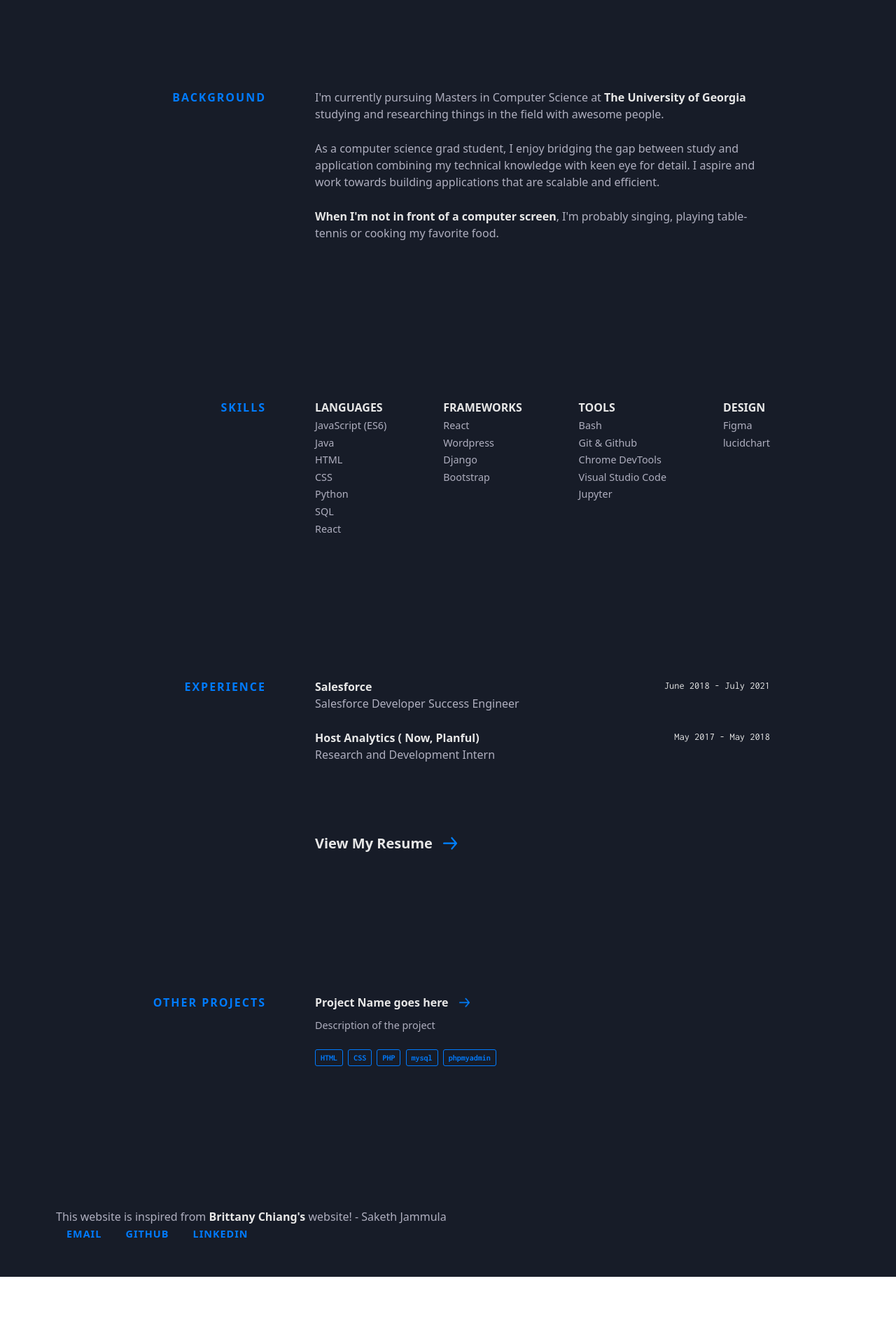
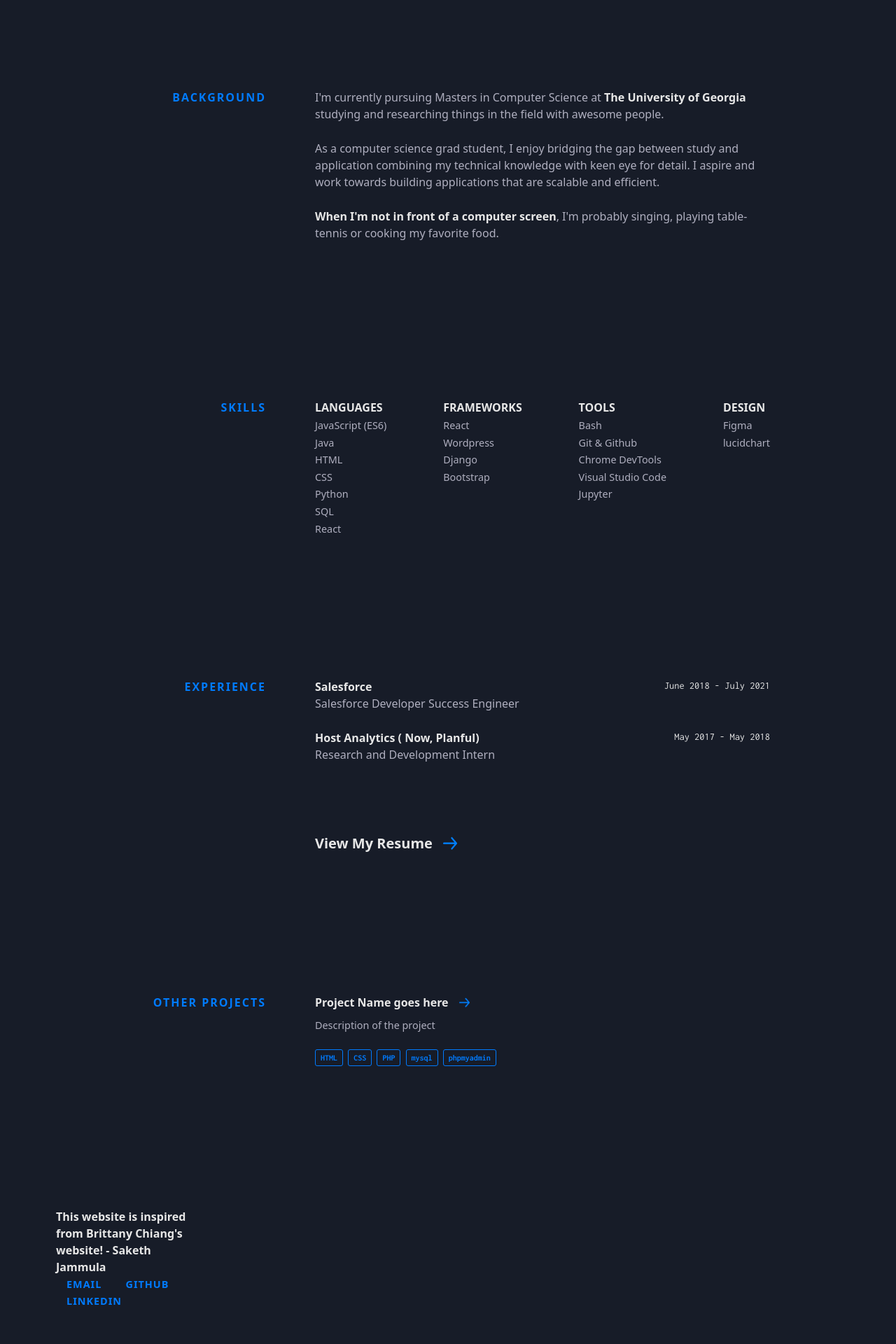
Before and after one commit to SakethJammula/sakethjammula.github.io, a Jekyll site: the page built from index.html, in a window 1280 px wide. Shown: the part 873-2793 px from the top of the page at 70% size. Built offline with Jekyll 4.4.1, drawn with Linux system fonts in a browser that asks for light colours; nearby versions of some CDN libraries; some web fonts are replaced; before the commit the page ends 2697 px from its top, so only the background shows below that.

Commit message:
Update footer.html

```diff
--- a/_includes/footer.html
+++ b/_includes/footer.html
@@ -1,5 +1,8 @@
 <footer class="footer">
+      <div class="footer__copyright">
+    <div class="top">
       <span> This website is inspired from <a href="https://brittanychiang.com/">Brittany Chiang's </a> website!  - Saketh Jammula
+    </div>
   <div class="footer__links">
     {% for link in site.social %}
     <a href="{{link.url}}" target="_blank" title="{{link.title}}">
```
